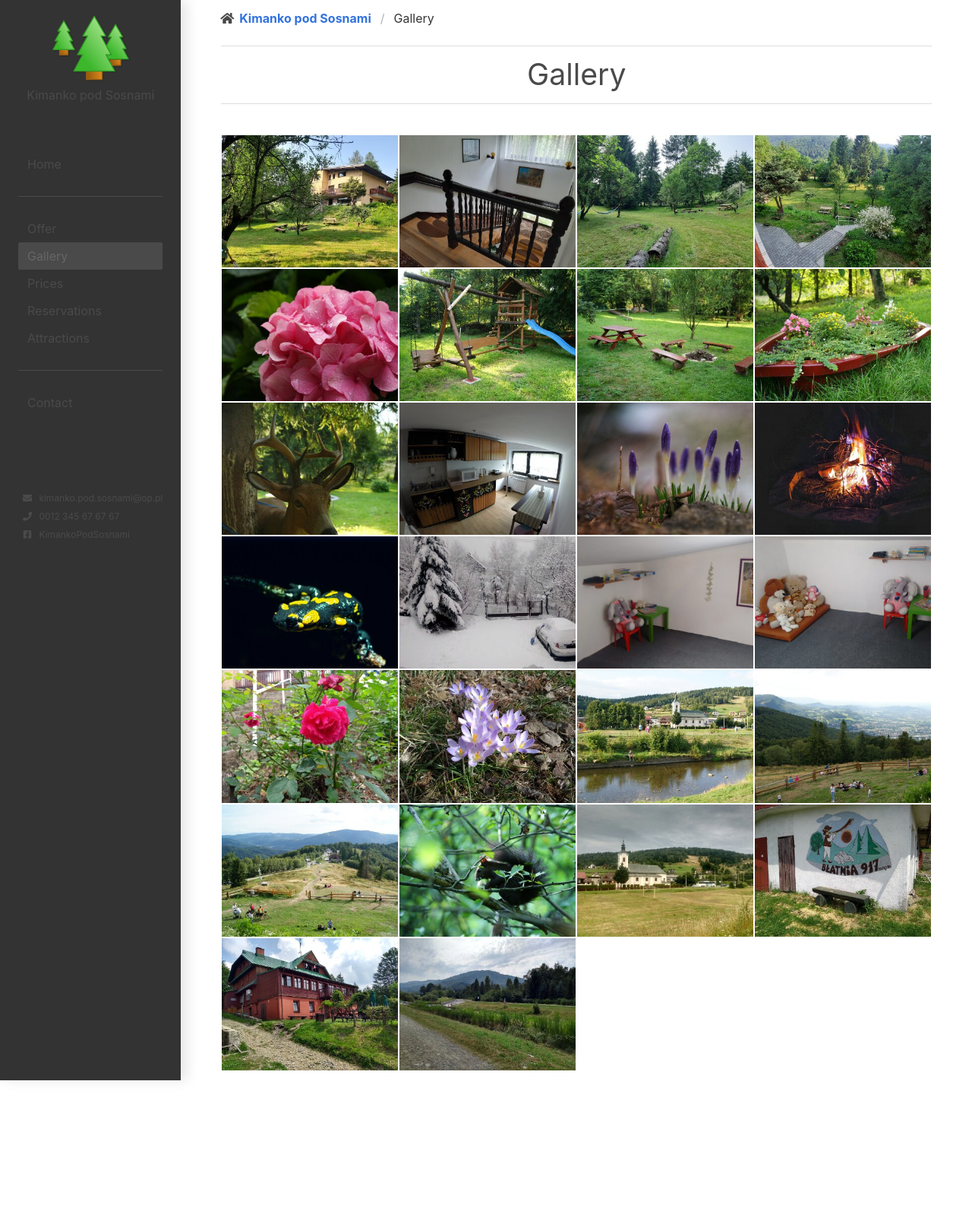
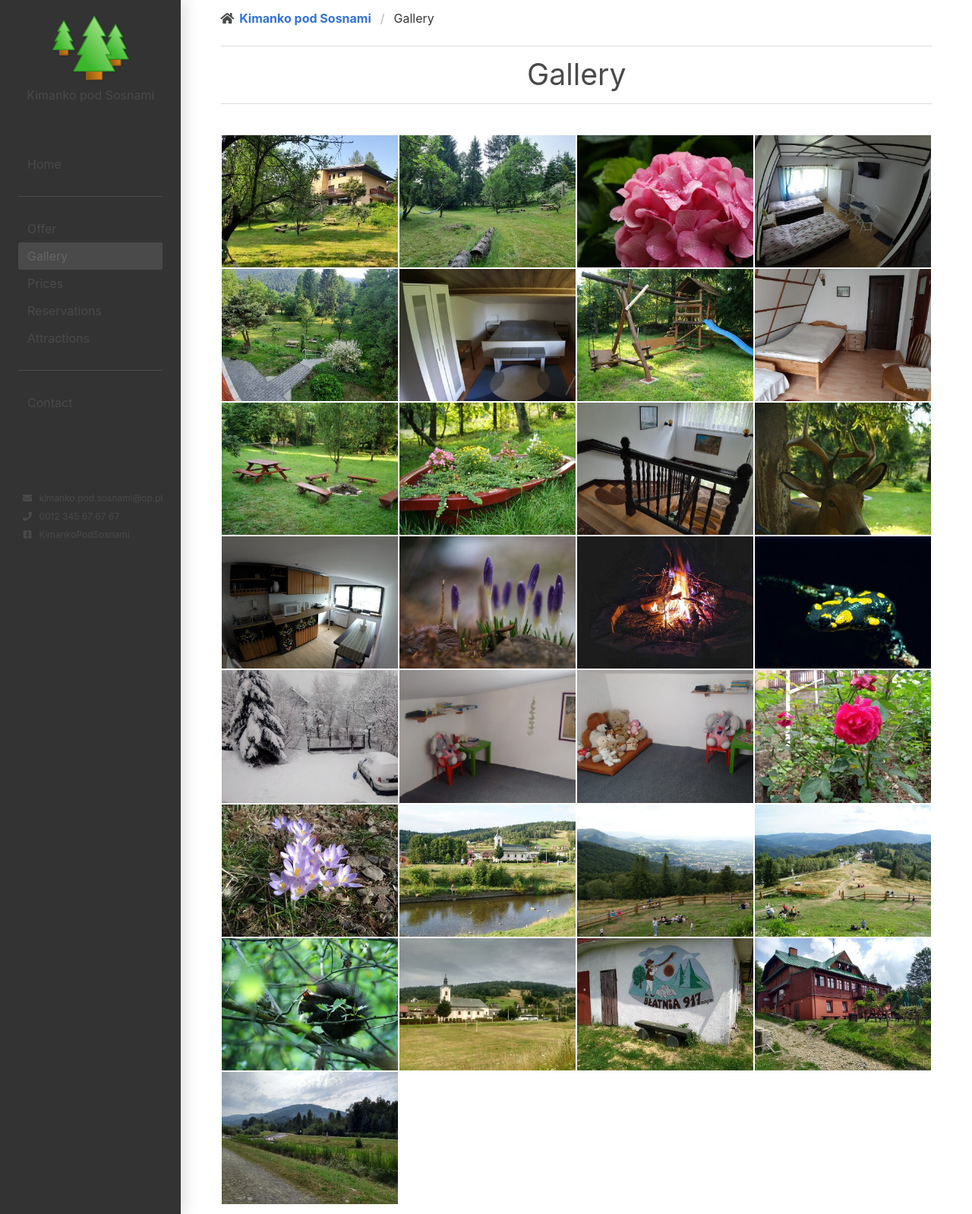
Before and after one commit to Kimanko-pod-Sosnami/Kimanko-pod-Sosnami.github.io, a Jekyll site: the page built from _pages/gallery.md, in a window 1280 px wide. Shown: the whole page at 76% size. Built offline with Jekyll 4.4.1, drawn with Linux system fonts in a browser that asks for light colours; before the commit the page ends 1422 px from its top, so only the background shows below that.

```diff
--- a/_data/gallery.yaml
+++ b/_data/gallery.yaml
@@ -1,20 +1,26 @@
 images:
   - path: "/assets/img/gallery/20190614_165933.jpg"
     thumb_path: "/assets/img/gallery/medium_thumb/20190614_165933.jpg"
-  - path: "/assets/img/gallery/20190614_113320.jpg"
-    thumb_path: "/assets/img/gallery/medium_thumb/20190614_113320.jpg"
   - path: "/assets/img/gallery/20190614_164322.jpg"
     thumb_path: "/assets/img/gallery/medium_thumb/20190614_164322.jpg"
+  - path: "/assets/img/gallery/DSC06151.jpg"
+    thumb_path: "/assets/img/gallery/medium_thumb/DSC06151.jpg"
+  - path: "/assets/img/gallery/GOPR8804.jpg"
+    thumb_path: "/assets/img/gallery/medium_thumb/GOPR8804.jpg"
   - path: "/assets/img/gallery/20190614_181430.jpg"
     thumb_path: "/assets/img/gallery/medium_thumb/20190614_181430.jpg"
-  - path: "/assets/img/gallery/DSC06151.jpg"
-    thumb_path: "/assets/img/gallery/medium_thumb/DSC06151.jpg"
+  - path: "/assets/img/gallery/IMG-20190825-WA0001.jpg"
+    thumb_path: "/assets/img/gallery/medium_thumb/IMG-20190825-WA0001.jpg"
   - path: "/assets/img/gallery/DSC06237.jpg"
     thumb_path: "/assets/img/gallery/medium_thumb/DSC06237.jpg"
+  - path: "/assets/img/gallery/20190614_111630.jpg"
+    thumb_path: "/assets/img/gallery/medium_thumb/20190614_111630.jpg"
   - path: "/assets/img/gallery/DSC06240.jpg"
     thumb_path: "/assets/img/gallery/medium_thumb/DSC06240.jpg"
   - path: "/assets/img/gallery/DSC06241.jpg"
     thumb_path: "/assets/img/gallery/medium_thumb/DSC06241.jpg"
+  - path: "/assets/img/gallery/20190614_113320.jpg"
+    thumb_path: "/assets/img/gallery/medium_thumb/20190614_113320.jpg"
   - path: "/assets/img/gallery/DSC06242.jpg"
     thumb_path: "/assets/img/gallery/medium_thumb/DSC06242.jpg"
   - path: "/assets/img/gallery/GOPR8789.jpg"
```
